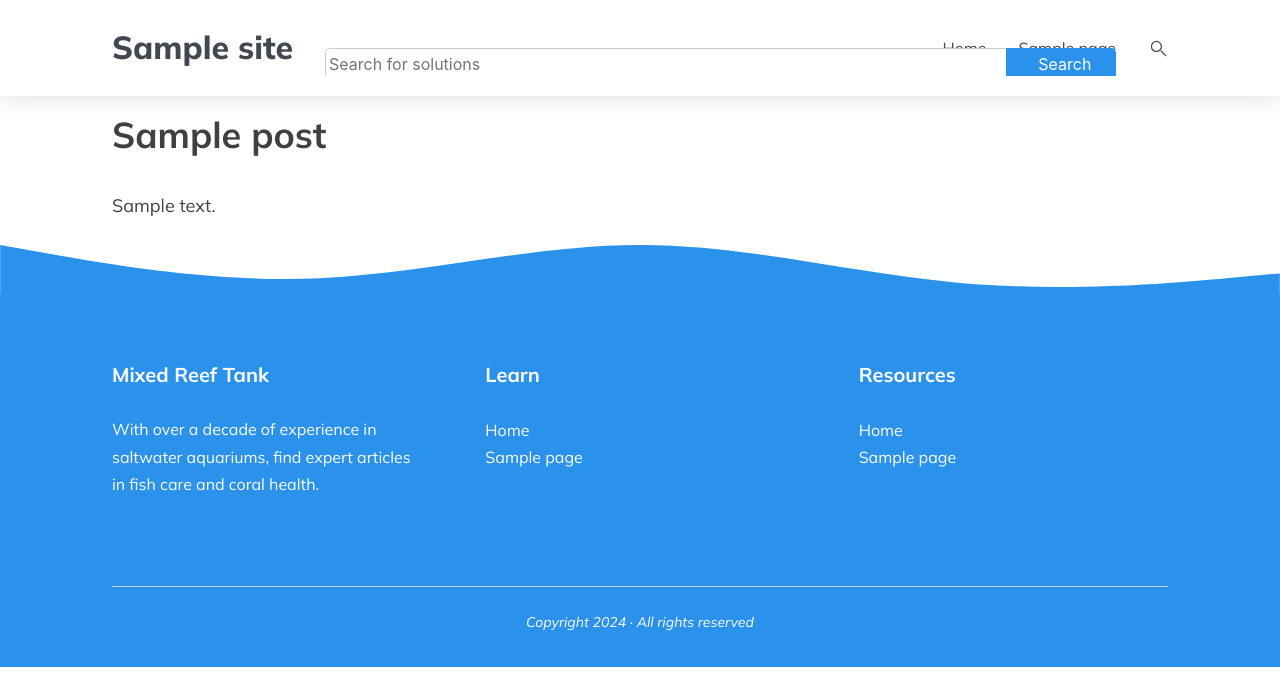
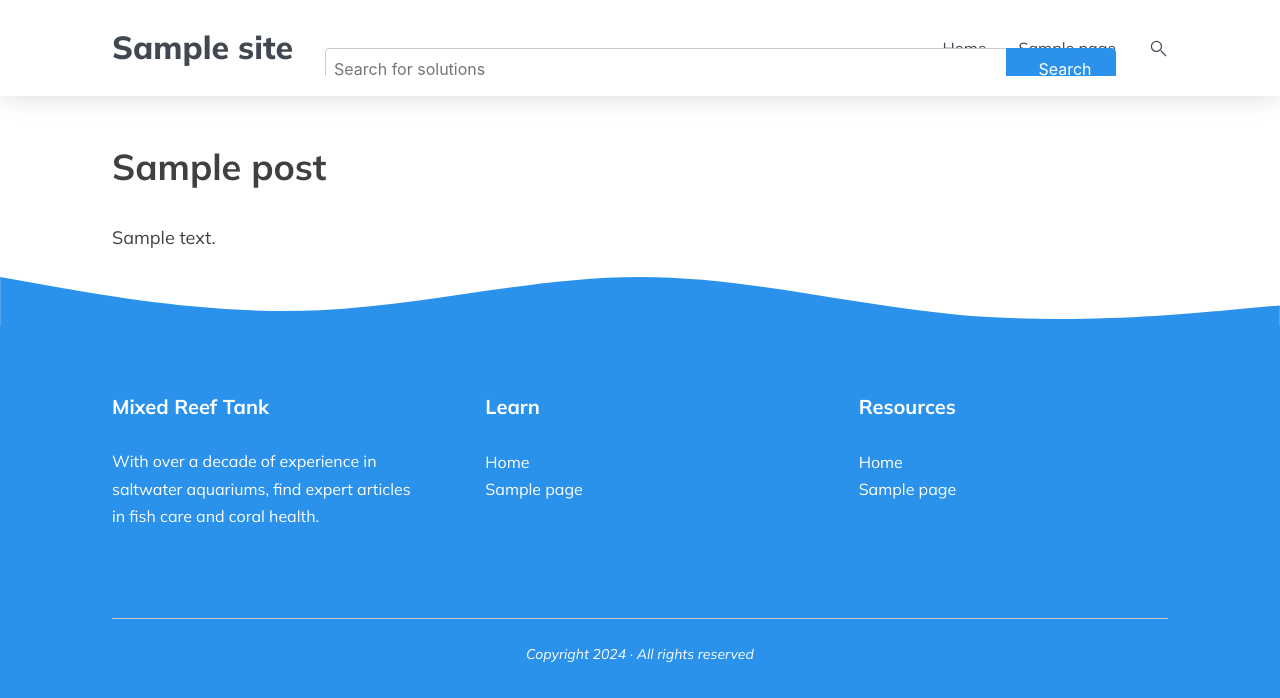
Before and after one commit to codysparks/mixedreeftank, a WordPress theme: template wp-content/themes/mixed-reef-tank/page.php in a window 1280 px wide. Shown: the top 698 px of the page. Run offline with PHP 8.4 and a stand-in for WordPress, Linux system fonts and the light colour scheme; the site name, menu and one post (Sample post) are stand-ins, and other content is empty; some libraries are stand-ins or nearby versions.

Commit message:
Bug fixes

```diff
--- a/wp-content/themes/mixed-reef-tank/styles/blog-page.scss
+++ b/wp-content/themes/mixed-reef-tank/styles/blog-page.scss
@@ -3,12 +3,9 @@
 
 .single-post {
 	.site-main {
-		margin: 0;
-
 		article {
 			.entry-header {
 				.entry-category {
-					margin-top: 48px;
 					text-align: center;
 
 					a {
--- a/wp-content/themes/mixed-reef-tank/styles/content-page.scss
+++ b/wp-content/themes/mixed-reef-tank/styles/content-page.scss
@@ -3,8 +3,6 @@
 
 .page-template-default {
 	.site-main {
-		margin-top: 32px;
-
 		article {
 			.entry-header {
 				.entry-category {
--- a/wp-content/themes/mixed-reef-tank/styles/css/blog-page.css
+++ b/wp-content/themes/mixed-reef-tank/styles/css/blog-page.css
@@ -1,9 +1,5 @@
 /**** Colors ****/
-.single-post .site-main {
-  margin: 0;
-}
 .single-post .site-main article .entry-header .entry-category {
-  margin-top: 48px;
   text-align: center;
 }
 .single-post .site-main article .entry-header .entry-category a {
--- a/wp-content/themes/mixed-reef-tank/styles/css/content-page.css
+++ b/wp-content/themes/mixed-reef-tank/styles/css/content-page.css
@@ -1,7 +1,4 @@
 /**** Colors ****/
-.page-template-default .site-main {
-  margin-top: 32px;
-}
 .page-template-default .site-main article .entry-header .entry-category {
   margin-top: 48px;
   text-align: center;
--- a/wp-content/themes/mixed-reef-tank/styles/css/front-page.css
+++ b/wp-content/themes/mixed-reef-tank/styles/css/front-page.css
@@ -1,7 +1,4 @@
 /**** Colors ****/
-.home .site-main {
-  margin-top: 32px;
-}
 .home section {
   margin-bottom: 124px;
   position: relative;
--- a/wp-content/themes/mixed-reef-tank/styles/css/global.css
+++ b/wp-content/themes/mixed-reef-tank/styles/css/global.css
@@ -81,7 +81,7 @@ body img {
 }
 
 .site-main {
-  margin-top: 16px;
+  margin-top: 48px;
 }
 
 #masthead {
@@ -222,6 +222,7 @@ body img {
 #masthead .content-wrapper .main-navigation .site-navigation-wrapper .search-form input[type=text] {
   border-radius: 5px 0 0 5px;
   border-right-width: 0;
+  padding: 8px;
   outline: none;
   width: 100%;
 }
--- a/wp-content/themes/mixed-reef-tank/styles/front-page.scss
+++ b/wp-content/themes/mixed-reef-tank/styles/front-page.scss
@@ -2,10 +2,6 @@
 @import './mixins.scss';
 
 .home {
-	.site-main {
-		margin-top: 32px;
-	}
-
 	section {
 		margin-bottom: 124px;
 		position: relative;
--- a/wp-content/themes/mixed-reef-tank/styles/global.scss
+++ b/wp-content/themes/mixed-reef-tank/styles/global.scss
@@ -65,7 +65,7 @@ body {
 }
 
 .site-main {
-	margin-top: 16px;
+	margin-top: 48px;
 }
 
 #masthead {
@@ -170,6 +170,7 @@ body {
 					input[type='text'] {
 						border-radius: 5px 0 0 5px;
 						border-right-width: 0;
+						padding: 8px;
 						outline: none;
 						width: 100%;
 
```
Also changed, not shown: 4 other files.
